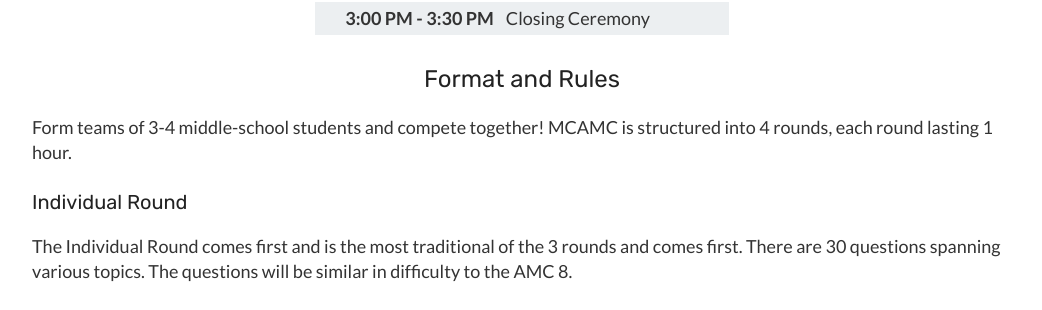
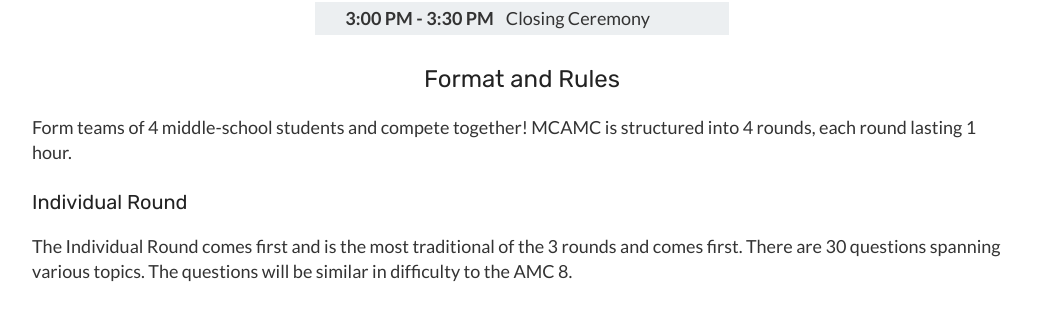
Before and after one commit to mcamathleague/mcamathleague.github.io, a Jekyll site: the page built from mcamc.md, in a window 1280 px wide and 900 px high, scrolled down 1219 px. Shown: the part 144-454 px from the top of the window, without its empty margins (118-1160 px from the left). Built offline with Jekyll 4.4.1, drawn with Linux system fonts in a browser that asks for light colours.

Commit message:
Update mcamc.md

```diff
--- a/mcamc.md
+++ b/mcamc.md
@@ -107,7 +107,7 @@ MCAMC brings an exciting new type of math competition to the middle school audie
 
 ## Format and Rules
 
-Form teams of 3-4 middle-school students and compete together! MCAMC is structured into 4 rounds, each round lasting 1 hour.
+Form teams of 4 middle-school students and compete together! MCAMC is structured into 4 rounds, each round lasting 1 hour.
 
 ### Individual Round
 
@@ -165,13 +165,13 @@ Various awards will be given to the top 10 individuals from the Individual Round
 **Can you describe the overall registration process for our team?**
 
 {: .answer}
-A new registration form must be submitted for each team of 3-4 students. The team will be asked to designate a coach or parent who will receive communications from MCAMC and make payments. If you have any other questions, please contact us at [mcamathleague@gmail.com](mailto:mcamathleague@gmail.com).
+A new registration form must be submitted for each team of 4 students. The team will be asked to designate a coach or parent who will receive communications from MCAMC and make payments. If you have any other questions, please contact us at [mcamathleague@gmail.com](mailto:mcamathleague@gmail.com).
 
 {: .question}
 **Can I register as individual without a team?**
 
 {: .answer}
-Yes! If you do not have a team, you can register as an individual. On the day of the competition, you will be randomly placed with a team of other individual students, and you will be able to participate in all rounds just like everyone else. However, students must register as a team if they already have a group of 3-4 students they would like to work with.
+Yes! If you do not have a team, you can register as an individual. On the day of the competition, you will be randomly placed with a team of other individual students, and you will be able to participate in all rounds just like everyone else. However, students must register as a team if they already have a group of 4 students they would like to work with.
 
 {: .question}
 **What are the eligibility requirements to participate in MCAMC?**
@@ -211,8 +211,7 @@ The total amount owed will be displayed before the registration form is submitte
 **How much does MCAMC cost?**
 
 {: .answer}
-MCAMC costs $30 per individual and $90 per team of 3-4 students (regardless of team size).
-
+MCAMC costs $15 per individual and $50 per team of 4 students.
 ### Miscellaneous
 
 {: .question}
```
